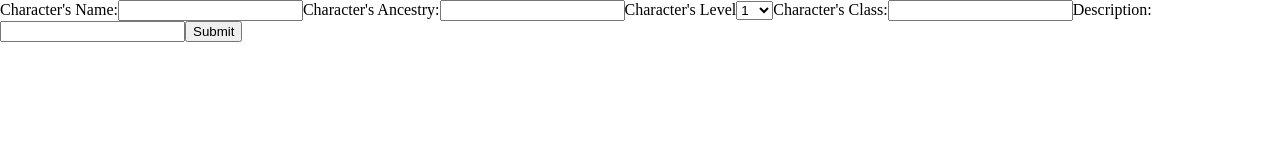
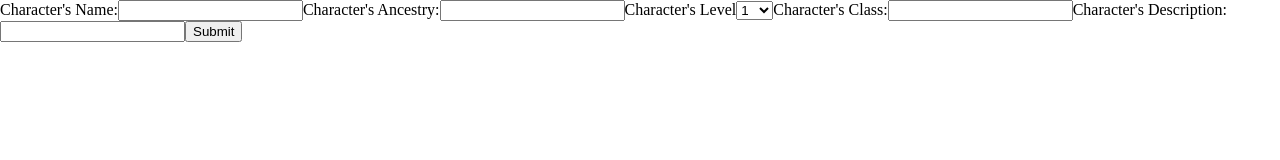
Before and after one commit to MMendes24/client, a React (Create React App) app: page /campaign/1/characters/1/edit-char in a window 1280 px wide. Shown: the top 160 px of the page. Built offline with nearby package versions, Linux system fonts and the light colour scheme; no server answers.

Commit message:
Validation added to CharEdit form

```diff
--- a/src/components/CharEdit.js
+++ b/src/components/CharEdit.js
@@ -2,6 +2,23 @@ import React, { useEffect, useState } from "react"
 import axiosAuth from "../utils/axiosAuth"
 import { useHistory, useParams } from "react-router-dom"
 import { Formik, Field, Form } from "formik"
+import * as Yup from "yup"
+
+const charEditchema = Yup.object({
+    name: Yup.string()
+        .max(256, 'Maximum length of 256 characters.')
+        .required('Required.'),
+    description: Yup.string()
+        .max(256, 'Maximum length of 256 characters.')
+        .required('Required.'),
+    ancestry: Yup.string()
+        .max(256, 'Maximum length of 256 characters.')
+        .required('Required.'),
+    class: Yup.string()
+        .max(256, 'Maximum length of 256 characters.')
+        .required('Required.'),
+})
+
 
 const initialChar = {
     campaign_id: "",
@@ -64,18 +81,29 @@ const CharEdit = () => {
                 ancestry: char.ancestry,
                 description: char.description,
             }}
+            validationSchema={charEditchema}
             onSubmit={(values, { setSubmitting, resetForm }) => {
                 editChar(values)
                 setSubmitting(false)
                 resetForm()
             }}
         >
-            {({ isSubmitting }) => (
+            {({ errors, touched, isSubmitting }) => (
                 <Form>
                     <label>Character's Name:</label>
                     <Field type="text" name="name" />
+
+                    {errors.name && touched.name ? (
+                        <div className="error">{errors.name}</div>
+                    ) : null}
+
                     <label>Character's Ancestry:</label>
                     <Field type="text" name="ancestry" />
+
+                    {errors.ancestry && touched.ancestry ? (
+                        <div className="error">{errors.ancestry}</div>
+                    ) : null}
+
                     <label>Character's Level</label>
                     <Field as="select" name="level">
                         <option value="1">1</option>
@@ -99,10 +127,21 @@ const CharEdit = () => {
                         <option value="19">19</option>
                         <option value="20">20</option>
                     </Field>
+
                     <label>Character's Class:</label>
                     <Field type="text" name="class" />
-                    <label>Description:</label>
+
+                    {errors.class && touched.class ? (
+                        <div className="error">{errors.class}</div>
+                    ) : null}
+
+                    <label>Character's Description:</label>
                     <Field type="text" name="description" />
+
+                    {errors.description && touched.description ? (
+                        <div className="error">{errors.description}</div>
+                    ) : null}
+
                     <button type="submit" disabled={isSubmitting}>
                         Submit
                 </button>
```
